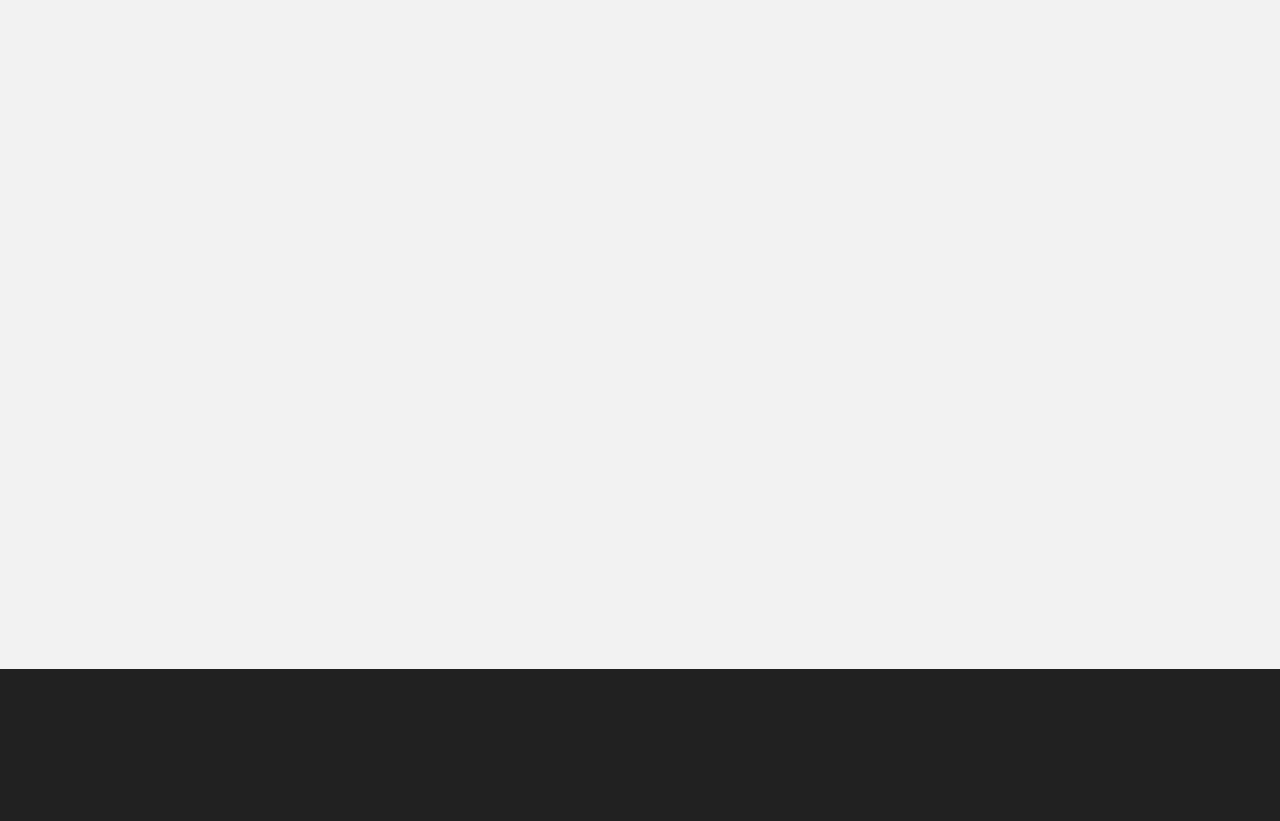
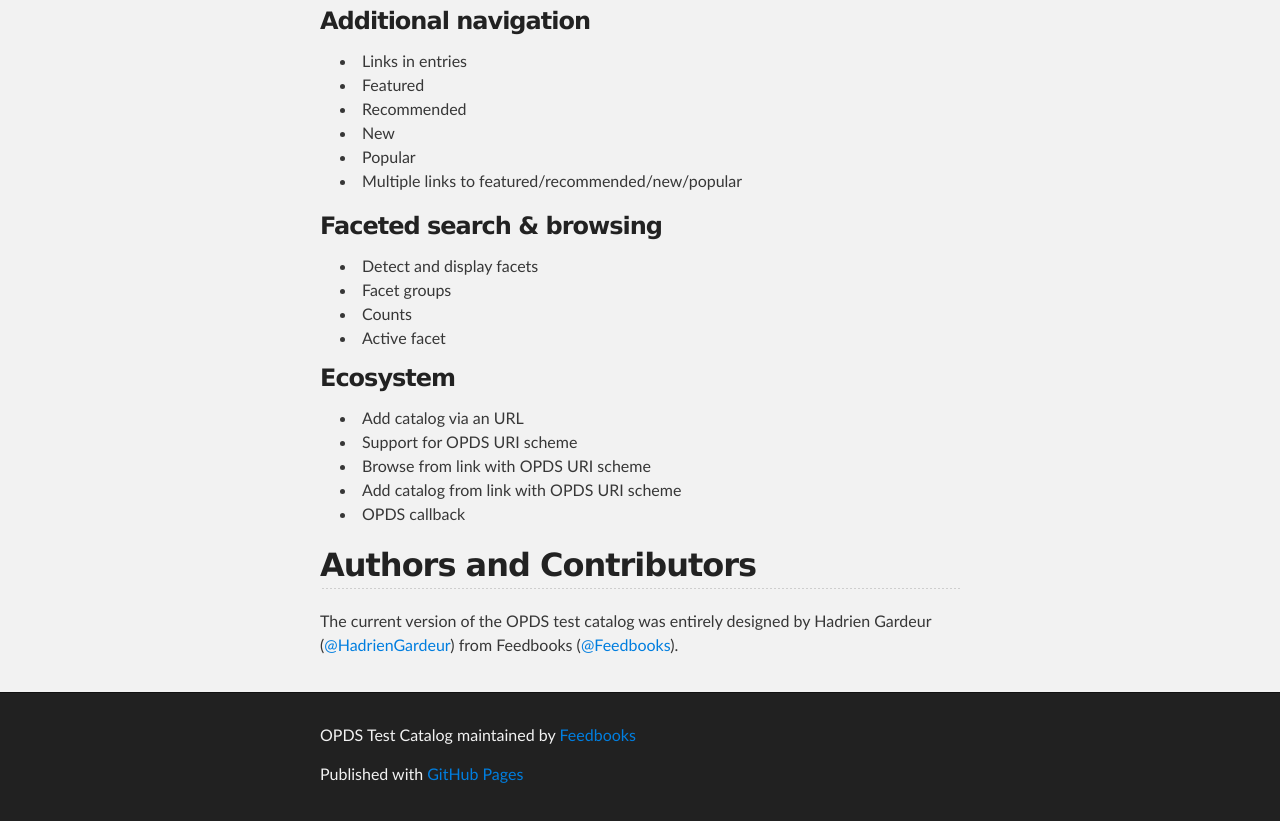
Before and after one commit to Feedbooks/opds-test-catalog, a plain HTML site: page index.html in a window 1280 px wide. Shown: the part 1545-2366 px from the top of the page. Before the commit the page ends 2214 px from the top, so only its background shows below. Drawn offline with Linux system fonts and the light colour scheme.

Commit message:
Added facets to list of tested features

```diff
--- a/index.html
+++ b/index.html
@@ -40,7 +40,7 @@ This catalog is meant to provide an easy way for any developer to test their cli
 
 <h2>Features</h2>
 
-<p>The current version of this catalog is designed to test 40+ features that we've grouped together.</p>
+<p>The current version of this catalog is designed to test 50+ features that we've grouped together.</p>
 
 <h3>Catalog</h3>
 
@@ -51,7 +51,9 @@ This catalog is meant to provide an easy way for any developer to test their cli
 <li>Pagination</li>
 <li>Search</li>
 <li>Full entries</li>
-</ul><h3>Metadata and images</h3>
+</ul>
+
+<h3>Metadata and images</h3>
 
 <ul>
 <li>Image representation</li>
@@ -68,7 +70,9 @@ This catalog is meant to provide an easy way for any developer to test their cli
 <li>Rights</li>
 <li>Category</li>
 <li>Displaying label instead of code for category</li>
-</ul><h3>Acquisition</h3>
+</ul>
+
+<h3>Acquisition</h3>
 
 <ul>
 <li>Generic acquisition link</li>
@@ -81,7 +85,9 @@ This catalog is meant to provide an easy way for any developer to test their cli
 <li>Price</li>
 <li>Currency</li>
 <li>Indirect acquisition</li>
-</ul><h3>Additional navigation</h3>
+</ul>
+
+<h3>Additional navigation</h3>
 
 <ul>
 <li>Links in entries</li>
@@ -90,7 +96,17 @@ This catalog is meant to provide an easy way for any developer to test their cli
 <li>New</li>
 <li>Popular</li>
 <li>Multiple links to featured/recommended/new/popular</li>
-</ul><h3>Ecosystem</h3>
+</ul>
+
+<h3>Faceted search &amp; browsing</h3>
+
+<ul>
+<li>Detect and display facets</li>
+<li>Facet groups</li>
+<li>Counts</li>
+<li>Active facet</li>
+
+<h3>Ecosystem</h3>
 
 <ul>
 <li>Add catalog via an URL</li>
@@ -98,7 +114,9 @@ This catalog is meant to provide an easy way for any developer to test their cli
 <li>Browse from link with OPDS URI scheme</li>
 <li>Add catalog from link with OPDS URI scheme</li>
 <li>OPDS callback</li>
-</ul><h2>Authors and Contributors</h2>
+</ul>
+
+<h2>Authors and Contributors</h2>
 
 <p>The current version of the OPDS test catalog was entirely designed by Hadrien Gardeur (<a href="https://github.com/HadrienGardeur" class="user-mention">@HadrienGardeur</a>) from Feedbooks (<a href="https://github.com/Feedbooks" class="user-mention">@Feedbooks</a>).</p>
       </section>
```
